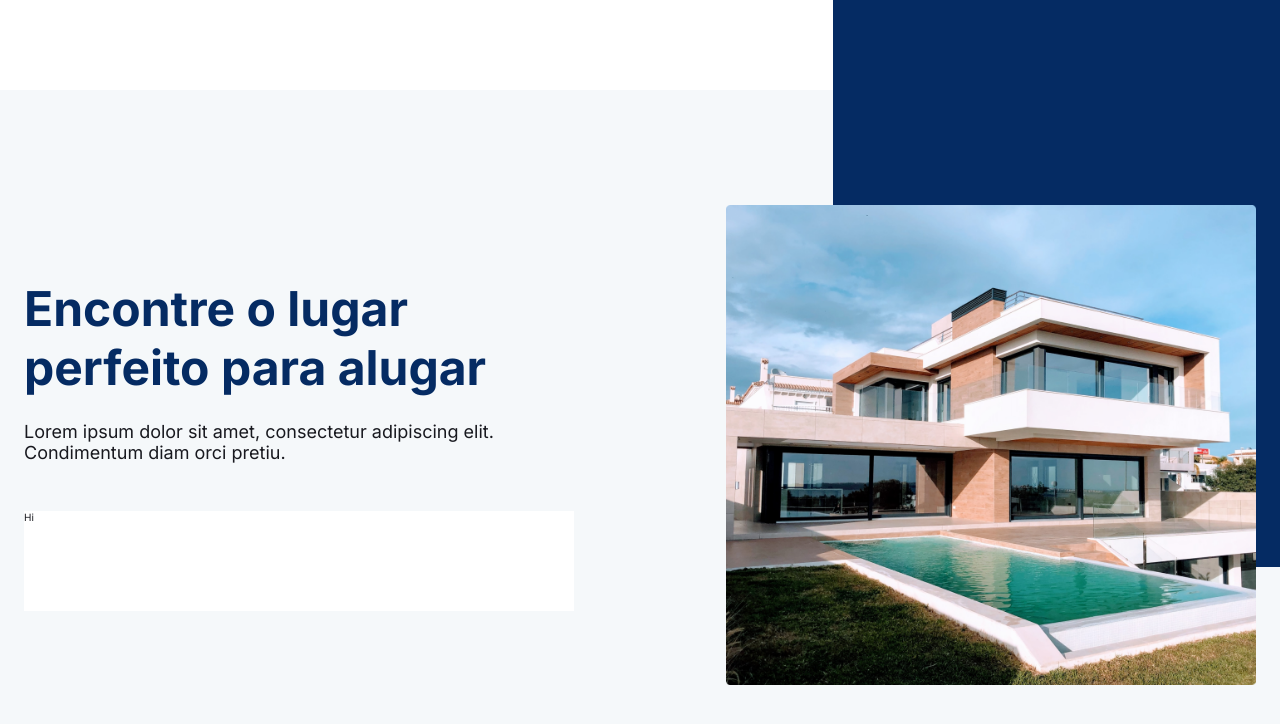
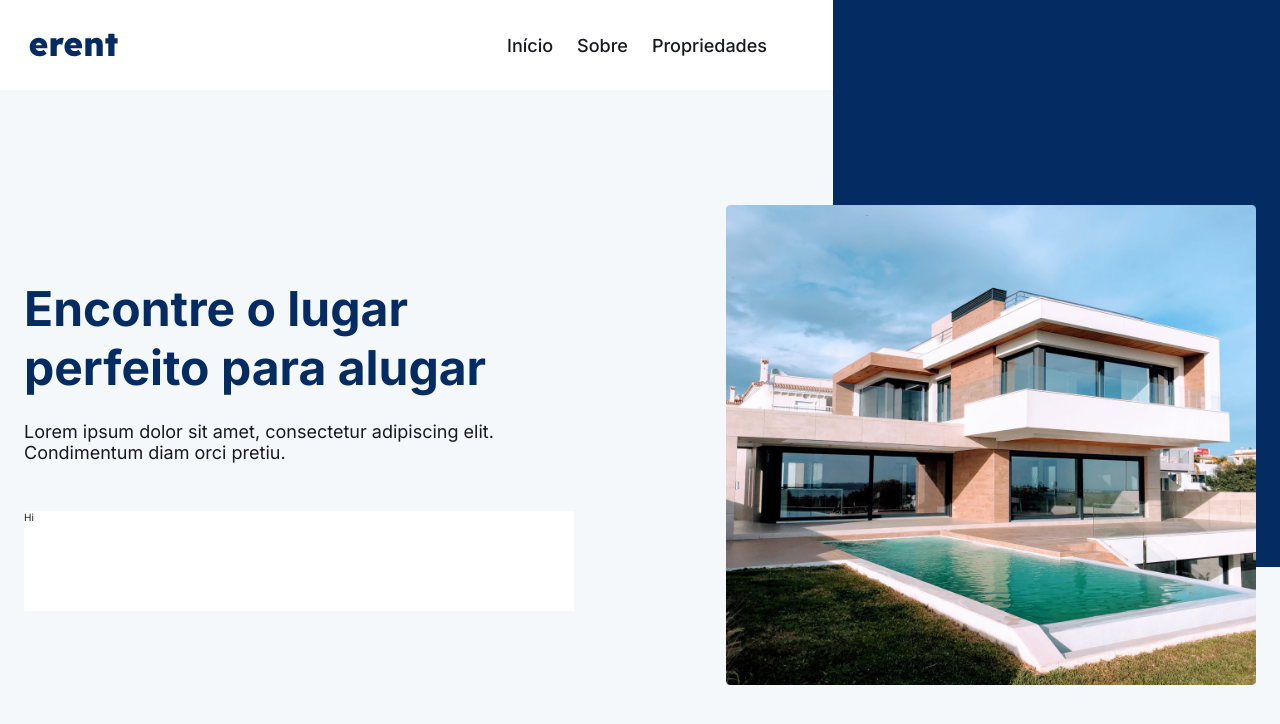
Before and after one commit to edmaaralencar/erent-old-client, a Next.js app: page / in a window 1280 px wide. Shown: the top 724 px of the page. Built offline with nearby package versions, Linux system fonts and the light colour scheme.

Commit message:
feat: add Header to home page

```diff
--- a/src/pages/index.tsx
+++ b/src/pages/index.tsx
@@ -1,3 +1,4 @@
+import Header from 'components/Header'
 import type { NextPage } from 'next'
 import Head from 'next/head'
 import HomeTemplate from 'templates/Home'
@@ -14,6 +15,7 @@ const Home: NextPage = () => {
         <link rel="icon" href="/favicon.ico" />
       </Head>
 
+      <Header />
       <HomeTemplate />
     </>
   )
```
